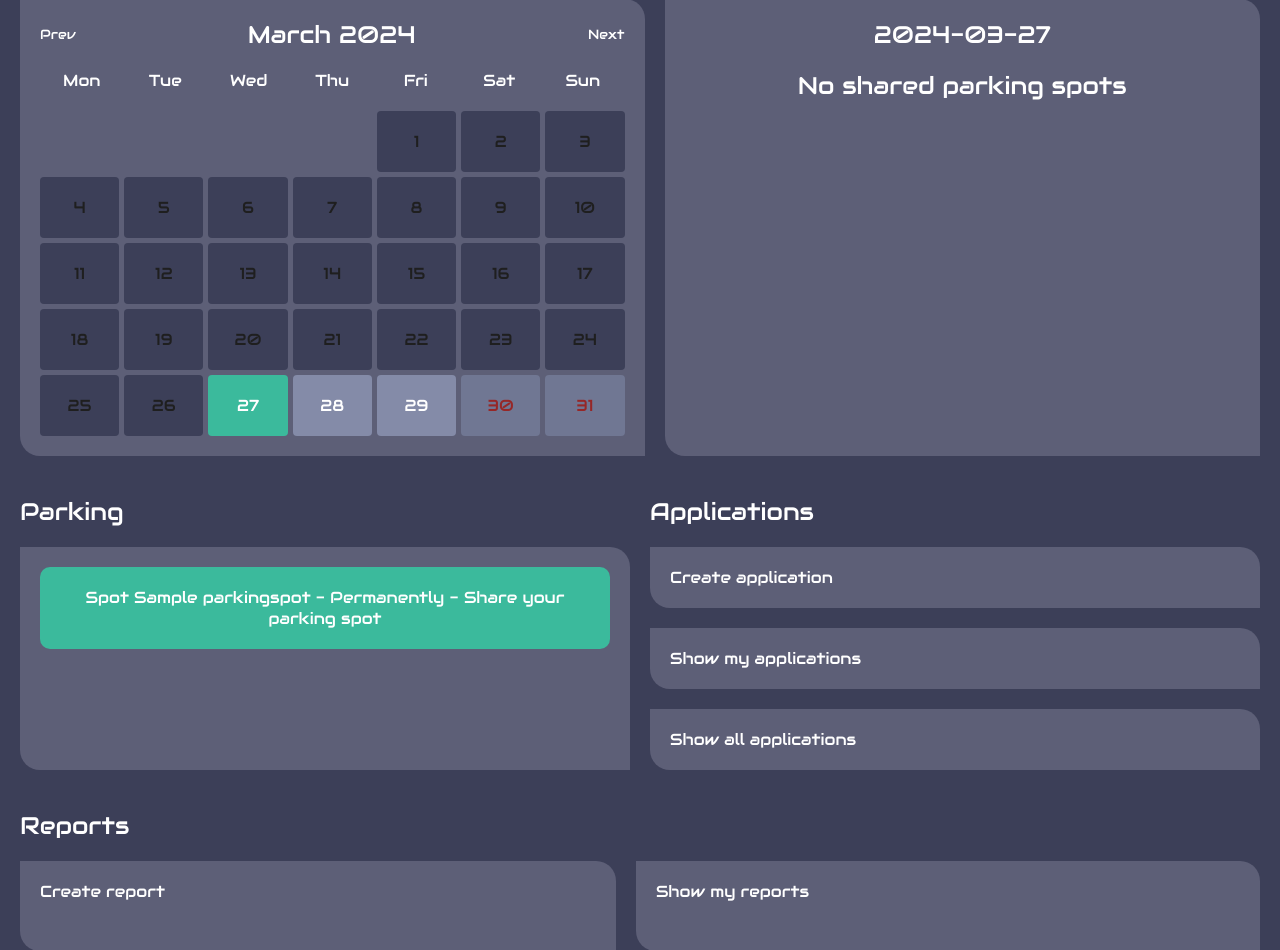
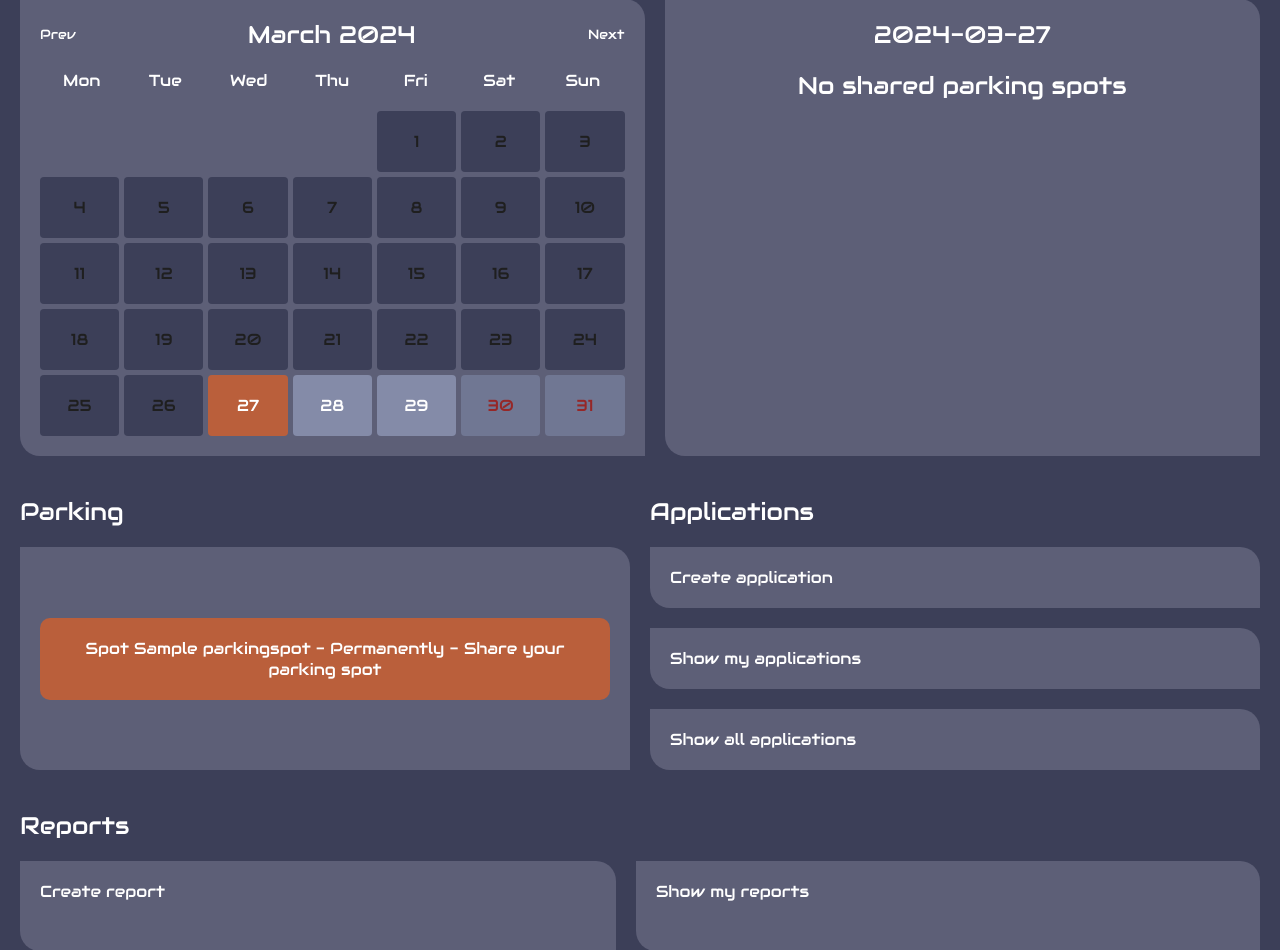
Before and after one commit to SzymonPiatek/Intranet, a Django app: page / in a window 1280 px wide. Shown: the part 152-1102 px from the top of the page. Run offline with Django 5.2, Linux system fonts and the light colour scheme; a user stored in the database is signed in; tables that the repository leaves empty hold one stand-in row (values such as "Sample post"); some libraries are stand-ins or nearby versions.

Commit message:
Change color and spot position

```diff
--- a/website/static/css/styles.css
+++ b/website/static/css/styles.css
@@ -101,7 +101,7 @@ footer .container .content .block .item .text {
   min-height: 200px;
   display: flex;
   flex-wrap: wrap;
-  flex: 1;
+  flex-grow: 1;
   gap: 20px;
 }
 .home .container .content .block .items .item {
@@ -120,7 +120,7 @@ footer .container .content .block .item .text {
   text-align: center;
 }
 .home .container .content .block .items .item.events .booking {
-  background: #3BBA9C;
+  background: #ba5f3b;
   text-align: center;
   padding: 20px 20px;
   border-radius: 10px;
@@ -130,14 +130,17 @@ footer .container .content .block .item .text {
 }
 .home .container .content .block .items.parkings .item {
   display: flex;
+  justify-content: center;
+  align-items: center;
   flex-direction: column;
   gap: 20px;
 }
 .home .container .content .block .items.parkings .item .spot {
-  background: #3BBA9C;
+  background: #ba5f3b;
   text-align: center;
   padding: 20px 20px;
   border-radius: 10px;
+  width: 100%;
 }
 .home .container .content .block .items.parkings .item .info {
   height: 100%;
@@ -221,7 +224,7 @@ footer .container .content .block .item .text {
   color: #1f1f1f;
 }
 .calendar .days .day.today {
-  background: #3BBA9C;
+  background: #ba5f3b;
 }
 .calendar .days .day.selected {
   background: #962727;
--- a/website/static/js/parkings/parking_data.js
+++ b/website/static/js/parkings/parking_data.js
@@ -75,6 +75,5 @@ document.addEventListener('DOMContentLoaded', function() {
                 console.error('Error:', error);
             })
     }
-
     showParkingData()
 });
--- a/website/static/scss/colors.scss
+++ b/website/static/scss/colors.scss
@@ -3,7 +3,7 @@ $color-2: #2E3047;
 $color-3: #707793;
 $color-4: #5d5f77;
 $color-5: #FFF;
-$color-6: #3BBA9C;
+$color-6: #ba5f3b;
 $color-7: #000;
 $color-8: #848ba8;
 $color-9: #962727;
--- a/website/static/scss/home.scss
+++ b/website/static/scss/home.scss
@@ -30,7 +30,7 @@
           min-height: 200px;
           display: flex;
           flex-wrap: wrap;
-          flex: 1;
+          flex-grow: 1;
           gap: 20px;
           .item {
             background: $block-item-background;
@@ -59,6 +59,8 @@
           &.parkings {
             .item {
               display: flex;
+              justify-content: center;
+              align-items: center;
               flex-direction: column;
               gap: 20px;
               .spot {
@@ -66,6 +68,7 @@
                 text-align: center;
                 padding: 20px 20px;
                 border-radius: 10px;
+                width: 100%;
               }
               .info {
                 height: 100%;
```
Also changed, not shown: 1 other file.
